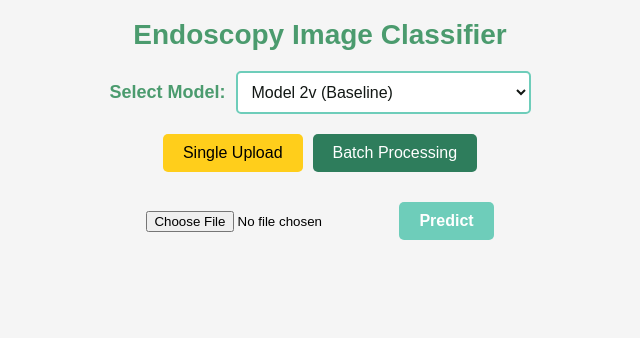
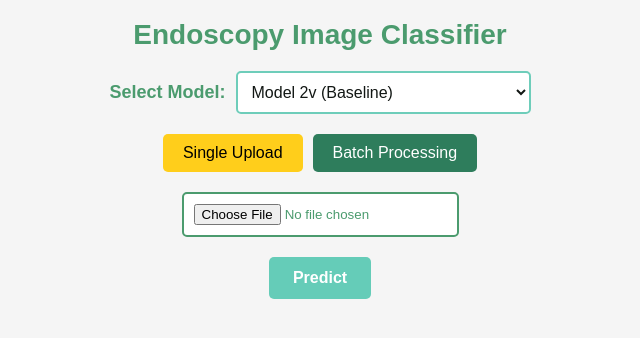
Before and after one commit to tan-li-yan/endoscopy-model-react, a React (Create React App) app: page / in a window 1280 px wide. Shown: the top 338 px of the page, without its empty margins (320-960 px from the left). Built offline with nearby package versions, Linux system fonts and the light colour scheme.

Commit message:
styling for before prediction done

```diff
--- a/src/components/FileUploader.js
+++ b/src/components/FileUploader.js
@@ -1,8 +1,9 @@
-import React from "react"
+import React from "react";
 
-function FileUploader({mode, setFiles}){
-  const handleFileUpload = (event)  => {
+function FileUploader({ mode, setFiles }) {
+  const handleFileUpload = (event) => {
     const selectedFiles = Array.from(event.target.files);
+
     if (mode === "single" && selectedFiles.length > 1) {
       alert("Please upload only one image in Single Upload mode.");
       return;
@@ -11,13 +12,22 @@ function FileUploader({mode, setFiles}){
     if (mode === "batch" && selectedFiles.length > 20) {
       alert("Please upload a maximum of 20 images in Batch Processing mode.");
       return;
+    }
 
-    }
     setFiles(selectedFiles);
   };
+
   return (
-    <input type="file" accept="image/*"multiple={mode === "batch"} onChange={handleFileUpload} />
+    <div className="file-upload-container">
+      <input
+        type="file"
+        accept="image/*"
+        multiple={mode === "batch"}
+        onChange={handleFileUpload}
+        className="file-upload-input"
+      />
+    </div>
   );
+}
 
-}
 export default FileUploader;
--- a/src/components/ImagePreview.js
+++ b/src/components/ImagePreview.js
@@ -2,13 +2,18 @@ import React from "react";
 
 function ImagePreview({ files }) {
   return files.length > 0 && (
-    <div className="image-preview">
-      {files.map((file, index) => (
-        <div key={index} className="image-container">
-          <img src={URL.createObjectURL(file)} alt={`Uploaded ${file.name}`} />
-          <p>{file.name}</p>
-        </div>
-      ))}
+    <div className="image-preview-container">
+      <h2 className="image-preview-title">
+        Uploaded {files.length === 1 ? "Image" : "Images"}:
+      </h2>
+      <div className="image-preview">
+        {files.map((file, index) => (
+          <div key={index} className="image-container">
+            <img src={URL.createObjectURL(file)} alt={`Uploaded ${file.name}`} className="uploaded-image" />
+            <div className="image-name">{file.name}</div>
+          </div>
+        ))}
+      </div>
     </div>
   );
 }
--- a/src/components/PredictionButton.js
+++ b/src/components/PredictionButton.js
@@ -1,11 +1,12 @@
 import React from "react";
 
-
-function PredictionButton({ files, handlePredict, loading }) {
+function PredictionButton({ handlePredict, loading }) {
   return (
-    <button onClick={handlePredict} className="predict-button">
-      {loading ? "Predicting..." : "Predict"}
-    </button>
+    <div className="prediction-button-container">
+      <button onClick={handlePredict} className="predict-button">
+        {loading ? "Predicting..." : "Predict"}
+      </button>
+    </div>
   );
 }
 
--- a/src/styles/global.css
+++ b/src/styles/global.css
@@ -69,17 +69,88 @@
   transform: scale(0.98);
 }
 
+/* File Upload Input */
+.file-upload-input {
+  padding: 10px;
+  margin-bottom: 20px;
+  background-color: white;
+  color: #4B9B6E;
+  border: 2px solid #4B9B6E;
+  border-radius: 5px;
+  cursor: pointer;
+  transition: border-color 0.3s ease, box-shadow 0.3s ease;
+}
+
+/* Image Preview Container */
+.image-preview-container {
+  text-align: center;
+  margin-top: 20px;
+}
+
+/* Title for Image Preview */
+.image-preview-title {
+  color: #4B9B6E;
+  font-size: 20px;
+  font-weight: bold;
+  margin-bottom: 10px;
+}
+
+/* Image Preview Grid */
+.image-preview {
+  display: flex;
+  flex-wrap: wrap;
+  justify-content: center;
+  gap: 20px;
+  padding: 10px;
+}
+
+/* Individual Image Container */
+.image-container {
+  position: relative;
+  width: 200px;
+  height: 200px;
+  border: 1px solid #ccc;
+  border-radius: 5px;
+  overflow: hidden;
+  background-color: white;
+  display: flex;
+  align-items: center;
+  justify-content: center;
+}
+
+/* Uploaded Image Styling */
+.uploaded-image {
+  width: 100%;
+  height: 100%;
+  object-fit: contain;
+  border-radius: 5px;
+}
+
+/* Image Name Styling (Overlay) */
+.image-name {
+  position: absolute;
+  bottom: 0;
+  background-color: rgba(0, 0, 0, 0.7);
+  color: white;
+  width: 100%;
+  text-align: center;
+  padding: 5px;
+  border-radius: 0 0 5px 5px;
+  font-size: 14px;
+}
+
+
+
 /* Prediction Button Styling */
 .predict-button {
-  padding: 10px 20px;
+  padding: 12px 24px;
   font-size: 16px;
   font-weight: bold;
   border: none;
   border-radius: 5px;
   cursor: pointer;
-  background-color: #6ecdba;
+  background-color: #65CCB8;
   color: white;
-  margin-top: 10px;
   transition: background-color 0.3s ease, transform 0.2s ease;
 }
 
```
